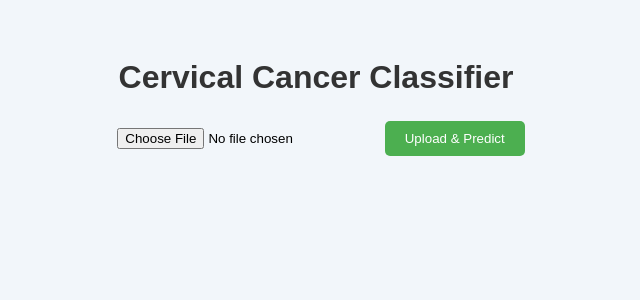
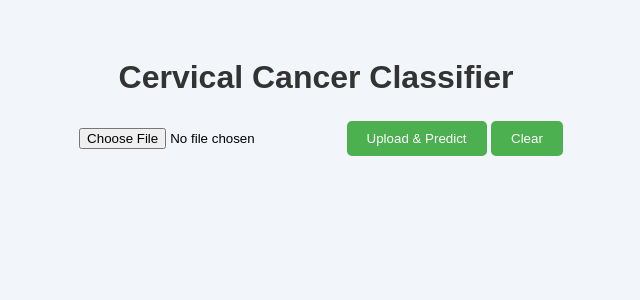
Before and after one commit to F7Z7/Cervical-Cancer-Classification-Using-Deep-Learning, a Flask app: page / in a window 1280 px wide. Shown: the top 300 px of the page, without its empty margins (324-964 px from the left). Run offline with Flask 3, Linux system fonts and the light colour scheme; parts of the project's set-up code (start-up, migrations or seed data) failed here and were passed over.

Commit message:
added a clear button

```diff
--- a/src/webapp/templates/predictor.html
+++ b/src/webapp/templates/predictor.html
@@ -45,6 +45,7 @@
     <form method="POST" enctype="multipart/form-data">
         <input type="file" name="image" accept="image/*" required>
         <button type="submit">Upload & Predict</button>
+        <button type="button" onclick="window.location.href='/'">Clear</button>
     </form>
 
     {% if image_path %}
```
